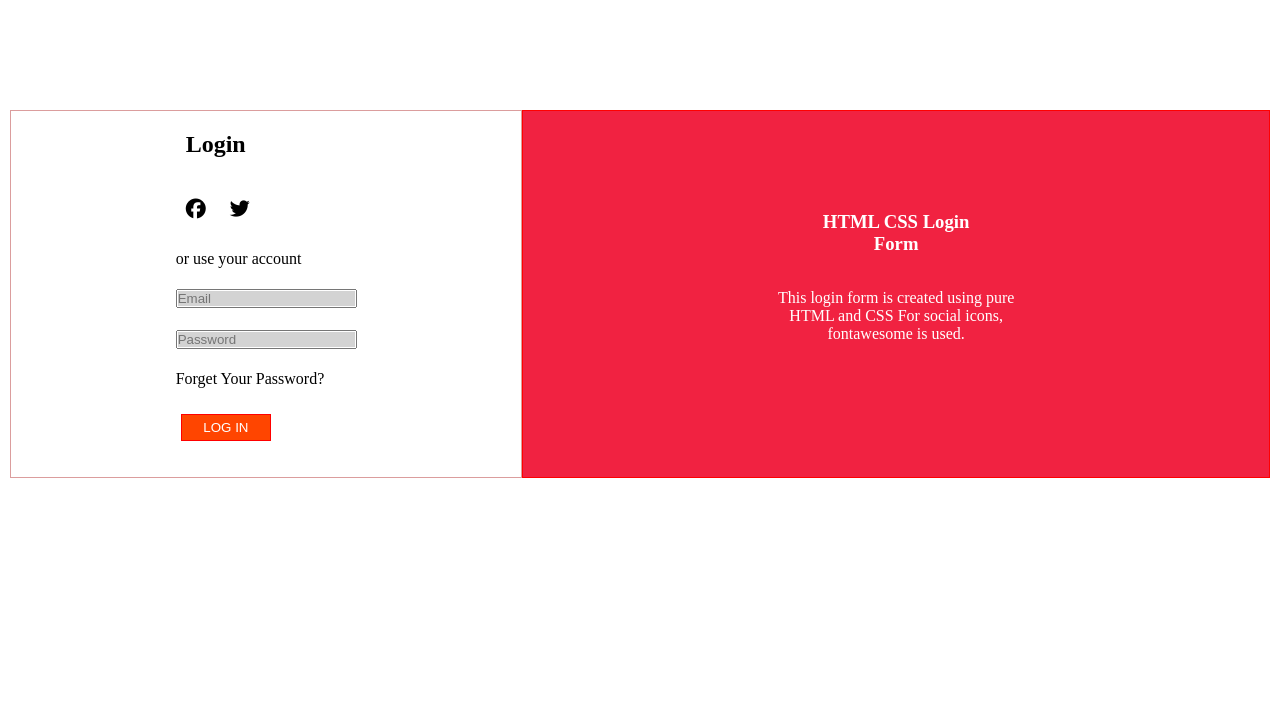
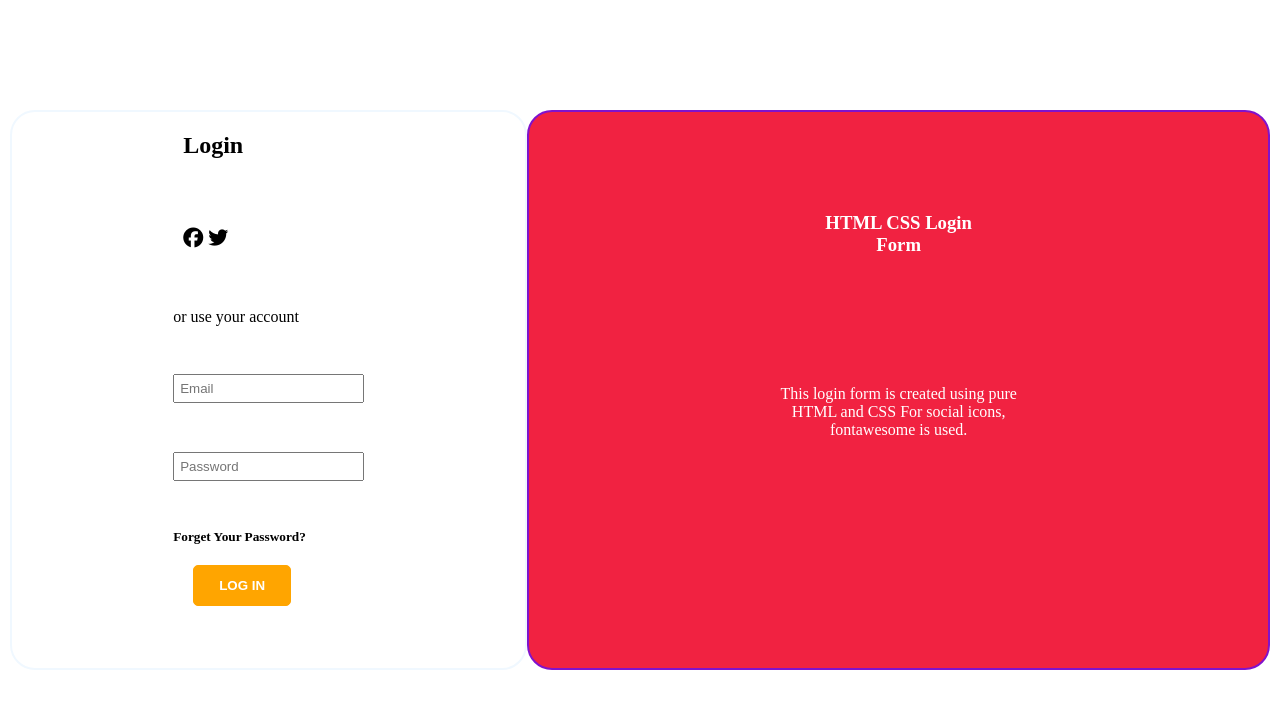
Before and after one commit to krupesh788/login-form, a plain HTML site: page index.html in a window 1280 px wide. Drawn offline with Linux system fonts and the light colour scheme.

Commit message:
changes added
changes added

```diff
--- a/index.html
+++ b/index.html
@@ -12,8 +12,8 @@
 <body>
     <div class="container">
         <div class="main-1">
-            <h2>Login</h2>
-            <div>
+            <h2 class="login">Login</h2>
+            <div class="symbol">
                 <i class="fa-brands fa-facebook"></i>
                 <i class="fa-brands fa-twitter"></i>
             </div>
@@ -22,24 +22,26 @@
 
             <div>
 
-                <input type="Email" name="email" placeholder="Email">
+                <input type="Email" name="email" placeholder="Email" class="email">
             </div>
 
             <div>
-                <input type="password" name="password" id="pass" placeholder="Password">
+                <input type="password" name="password" id="pass" placeholder="Password" class="pass">
             </div>
 
 
-                Forget Your Password?
+
             <div>
-                <input type="button" value="Log in">
+                <h5>Forget Your Password?</h5>
+                <input type="button" value="Log in" class="btn">
             </div>
         </div>
 
 
         <div class="main-2">
-            <h3>HTML CSS Login <br> Form </h3>
-            <p>This login form is created using pure <br> HTML and CSS For social icons,<br>fontawesome is used.</p>
+
+            <h3 class="text1">HTML CSS Login <br> Form </h3>
+            <p class="text2">This login form is created using pure <br> HTML and CSS For social icons,<br>fontawesome is used.</p>
 
         </div>
     </div>
--- a/style.css
+++ b/style.css
@@ -2,7 +2,7 @@
     margin: 0;
     padding: 0;
     box-sizing: border-box;
-    /* border-radius: 2px solid rgb(77, 59, 59); */
+
 }
 .body{
 
@@ -11,69 +11,81 @@
 }
 .container{
 
-
+    height: 80vh;
+    padding: 10px;
     display: grid;
     grid-template-columns: auto auto;
-    height: 100px;
-    padding: 10px;
-    /* border: 2px solid rgba(33, 33, 33,0.3);
-    top: 50%;
-    left: 50%; */
+
+
 
 }
 .main-1{
 
-    height: 46vh;
+    height: 70vh;
     padding: 10px;
     display: grid;
     justify-content: center;
-    border: 1px solid rgb(219, 157, 157);
+    border: 2px solid aliceblue;
+    border-radius: 25px;
     margin-top: 100px;
 
 }
 .main-2{
 
     display:grid;
-    height:46vh;
+    height: 70vh;
     margin-top: 100px;
     padding:100px;
     justify-content: center;
-    border: 1px solid red;
+    border: 2px solid rgb(129, 18, 204);
+    border-radius: 25px;
     background-color:rgb(241, 34, 65);
     color: white;
 
 }
-.main-1 div i{
+.symbol{
 
     margin: 5px;
     padding: 5px;
     font-size: 20px;
 }
-.main-1 h2{
+.login{
 
     margin: 5px;
     padding: 5px;
 }
-input::placeholder{
+.email{
+    padding: 5px;
 
-    background-color:lightgrey;
+
 }
-input[type=button]{
+.pass{
+    padding: 5px;
+}
+.btn{
 
-    width: 50%;
-    margin: 5px;
-    padding: 5px;
-    border: 1px solid red;
-    background-color: orangered ;
+    background-color:orange;
+    border: 1px solid orange;
+    border-radius: 5px;
     color: white;
+    padding: 12px 25px;
+    text-decoration: none;
+    margin: 4px 2px;
+    cursor: pointer;
     text-transform: uppercase;
+    text-align: center;
+    margin-left: 20px;
+    font-weight: bold;
+    margin-top: 20px;
+
+
 }
-.main-2 h3{
+.text1{
 
     text-align: center;
 
 }
-.main-2 p{
+.text2{
 
     text-align: center;
 }
```
Also changed, not shown: loginform 1output.png (added).
